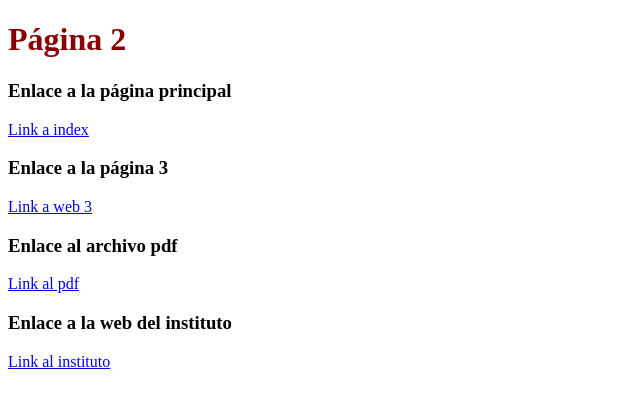
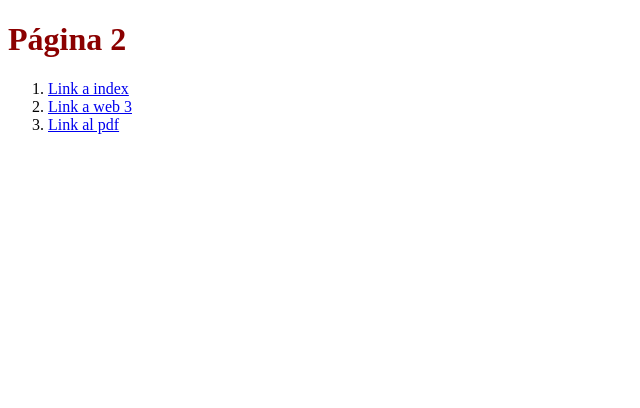
Before and after one commit to nicolarus05/nicolarus05.github.io, a plain HTML site: page pages/page2.html in a window 1280 px wide. Shown: the whole page, without its empty margins (0-640 px from the left). Drawn offline with Linux system fonts and the light colour scheme.

Commit message:
segundo commit

```diff
--- a/pages/page2.html
+++ b/pages/page2.html
@@ -12,16 +12,11 @@
 
   <h1>Página 2</h1>
 
-	<h3> Enlace a la página principal </h3>
-	<a href="../index.html"> Link a index </a>
-
-	<h3> Enlace a la página 3 </h3>
-	<a href="page3.html"> Link a web 3 </a>
-
-	<h3> Enlace al archivo pdf </h3>
-	<a href="../docs/ejemplo.pdf"> Link al pdf </a>
-	<h3> Enlace a la web del instituto </h3>
-	<a href="https://fjburgos.es/"> Link al instituto </a>
+    <ol>
+        <li><a href="../index.html"> Link a index </a></li>
+        <li><a href="page3.html"> Link a web 3 </a></li>
+        <li><a href="../docs/ejemplo.pdf"> Link al pdf </a>	</li>
+    </ol>
 
 </body>
 
```
Also changed, not shown: index.html (+7 -10 lines), pages/page3.html (+4 -5 lines).
